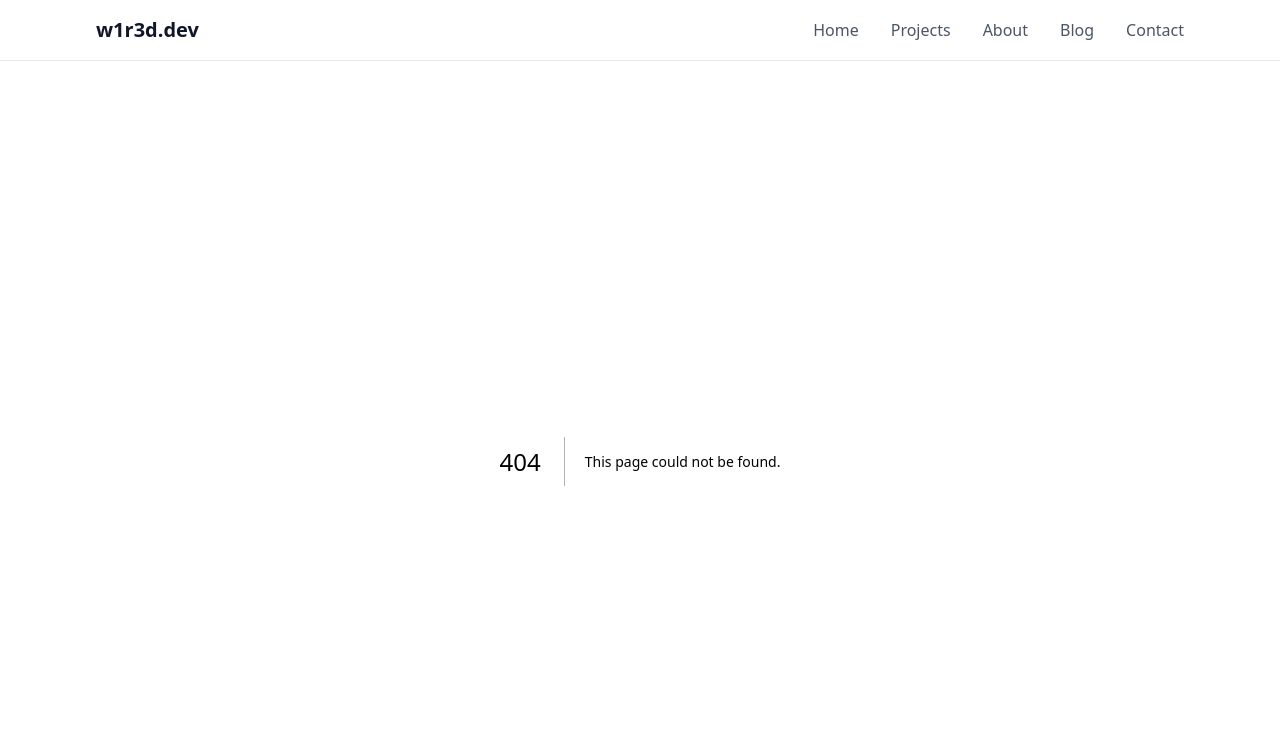
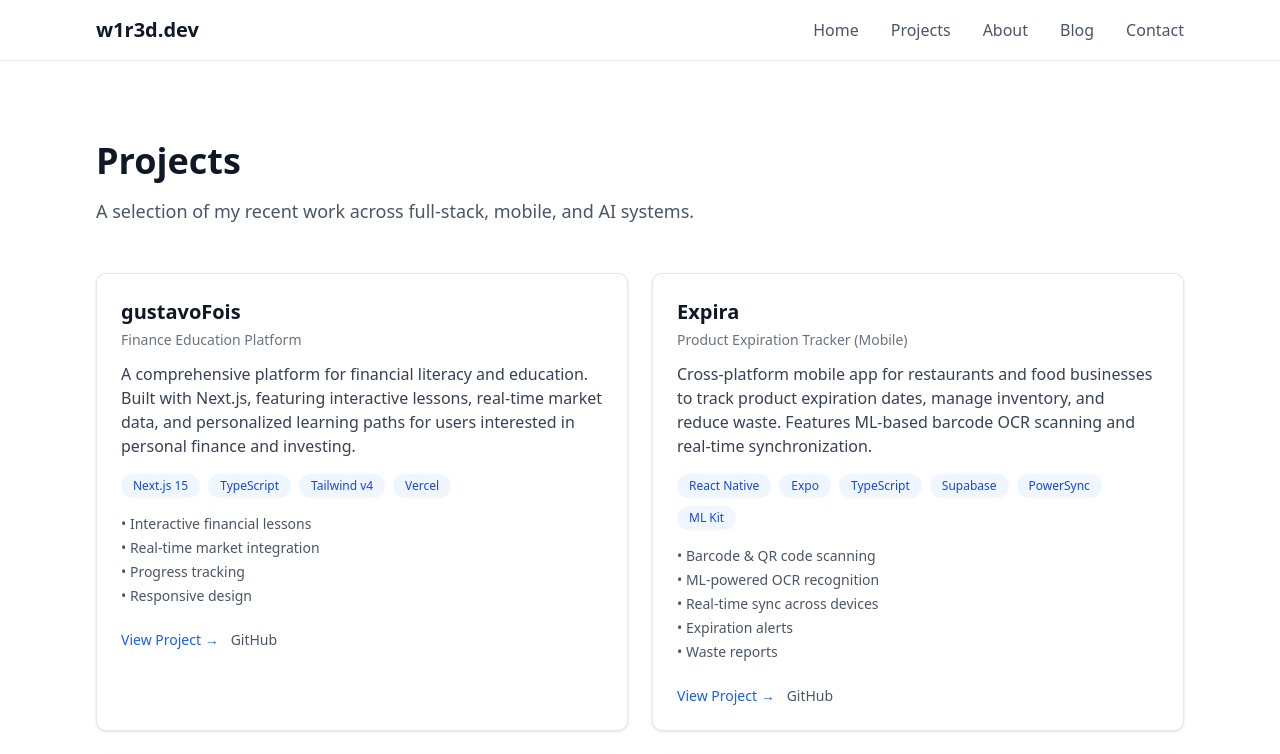
Before and after one commit to w1r3dh4ck3r/w1r3d.dev, a Next.js app: page /projects in a window 1280 px wide. Before the commit this address had no page. Shown: the top 754 px of the page. Built offline with nearby package versions, Linux system fonts and the light colour scheme.

Commit message:
feat: Add projects showcase page with 4 flagship case studies

```diff
--- /dev/null
+++ b/src/app/projects/page.tsx
@@ -0,0 +1,27 @@
+import { Metadata } from 'next';
+import ProjectCard from '@/components/ProjectCard';
+import projects from '@/data/projects.json';
+
+export const metadata: Metadata = {
+  title: 'Projects — w1r3d.dev',
+  description: 'Showcase of my featured projects.',
+};
+
+export default function ProjectsPage() {
+  return (
+    <div className="mx-auto max-w-6xl px-4 py-20 sm:px-6 lg:px-8">
+      <div>
+        <h1 className="text-4xl font-bold text-gray-900">Projects</h1>
+        <p className="mt-4 text-lg text-gray-600">
+          A selection of my recent work across full-stack, mobile, and AI systems.
+        </p>
+      </div>
+
+      <div className="mt-12 grid gap-6 md:grid-cols-2">
+        {projects.map((project, index) => (
+          <ProjectCard key={project.id} project={project} index={index} />
+        ))}
+      </div>
+    </div>
+  );
+}
```
